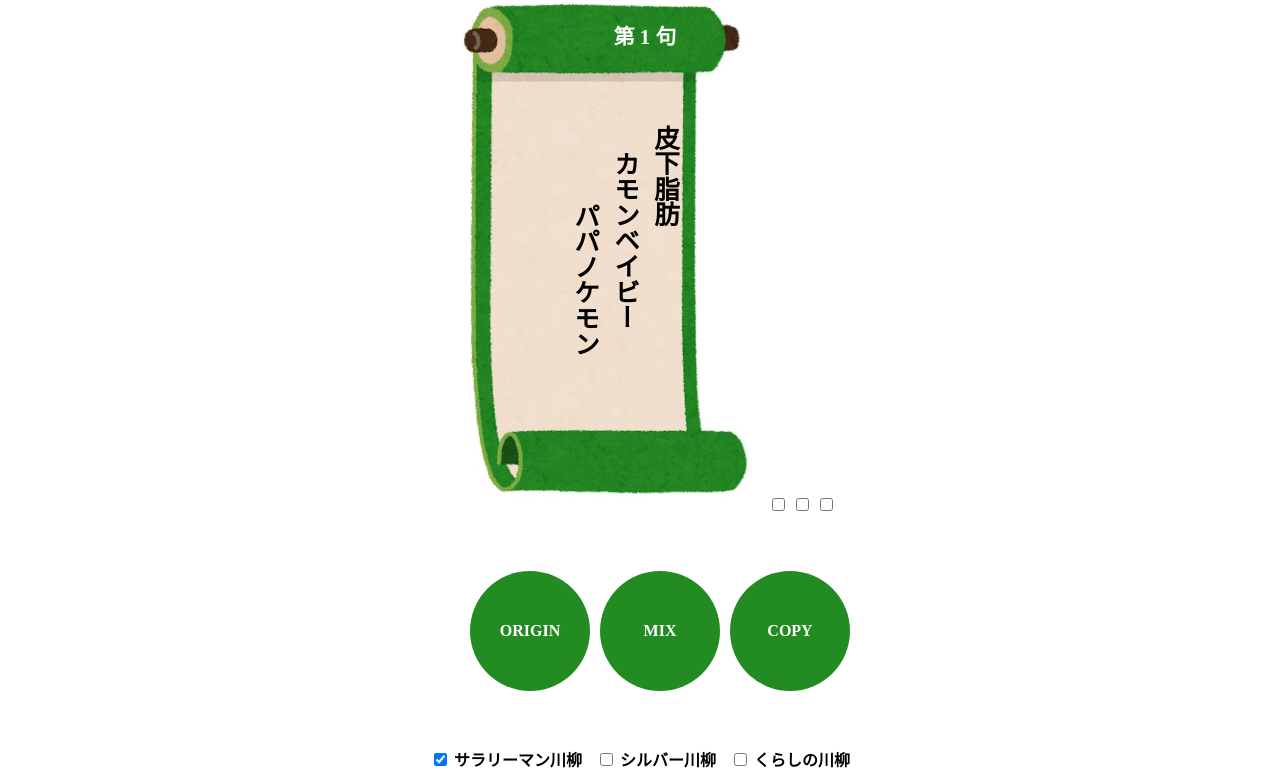
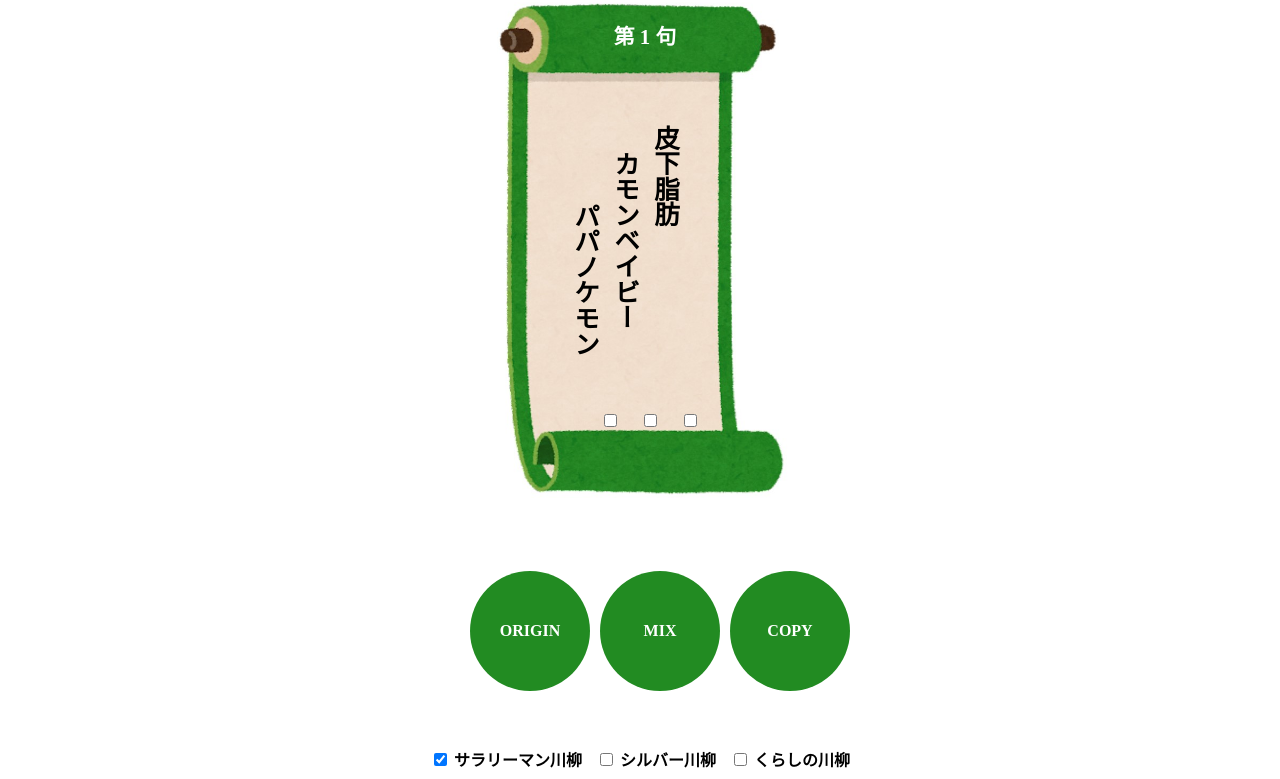
Before and after one commit to tmc-teppei-sakamoto/senryu_mixer, a plain HTML site: page index.html in a window 1280 px wide. Shown: the part 87-866 px from the top of the page. Drawn offline with Linux system fonts and the light colour scheme.

Commit message:
Update style.css

```diff
--- a/style.css
+++ b/style.css
@@ -51,6 +51,23 @@
   width: 80%;
 }
 
+#thirdKeeper{
+  position: absolute;
+  top: 80%;
+  left: 40%;
+}
+#secondKeeper{
+  position: absolute;
+  top: 80%;
+  left: 50%;
+}
+#firstKeeper{
+  position: absolute;
+  top: 80%;
+  left: 60%;
+}
+
+
 .interface {
   position: relative;
   width: 90%;
```
